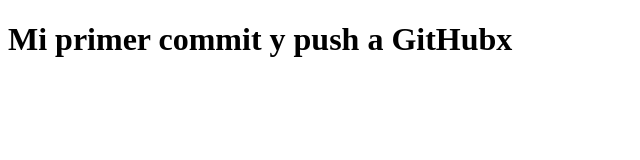
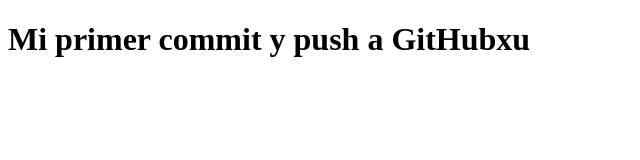
Before and after one commit to monofrancoe/repositorio-sabados, a plain HTML site: page index.html in a window 1280 px wide. Shown: the full height of the page, 0-640 px from the left. Drawn offline with Linux system fonts and the light colour scheme.

Commit message:
creacion pagina de inicio monofranco

```diff
--- a/index.html
+++ b/index.html
@@ -7,6 +7,6 @@
     <title>Document</title>
 </head>
 <body>
-    <h1>Mi primer commit y push a GitHubx</h1>
+    <h1>Mi primer commit y push a GitHubxu</h1>
 </body>
 </html>
```
